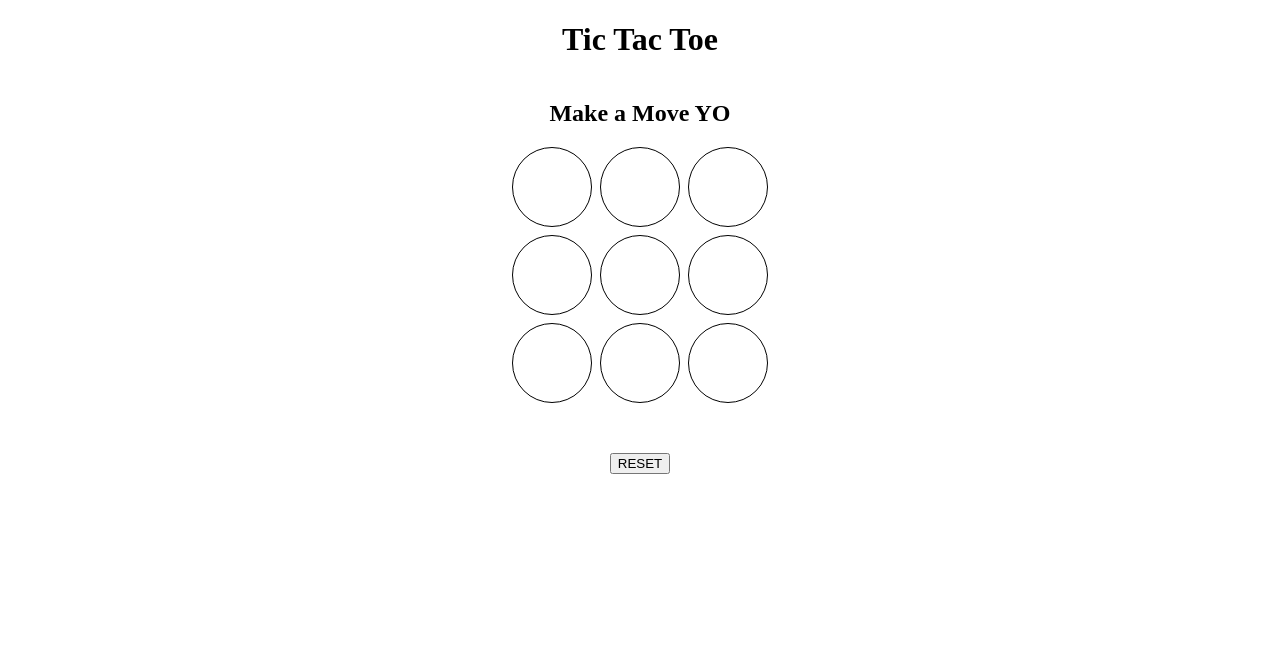
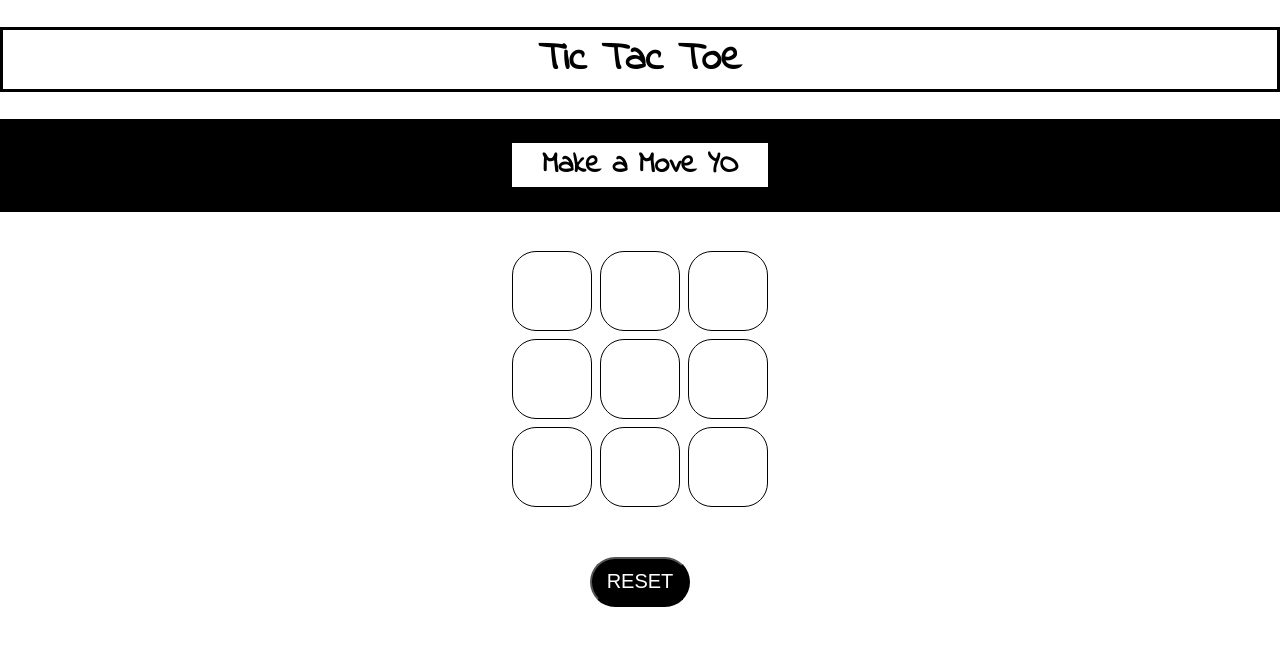
Before and after one commit to LAbeast021/tik-tac-toe, a plain HTML site: page index.html in a window 1280 px wide. Both pictures are taken after a click on the button "RESET". Drawn offline with Linux system fonts and the light colour scheme.

Commit message:
final version

```diff
--- a/index.html
+++ b/index.html
@@ -11,7 +11,8 @@
 </head>
 <body>
     <h1>Tic Tac Toe</h1>
-    <h2 id="text">Make a Move YO</h2>
+   <div class="nav"> <h2 id="text">Make a Move YO !!!</h2></div>
+
     <section class="container">
         <div id="0"></div>
         <div id="1"></div>
--- a/main.js
+++ b/main.js
@@ -27,10 +27,16 @@ reset.addEventListener("click",init);
 function clickHandler(evt){
     if(evt.target.textContent==="" && winner!==turn){
         if(turn===player[0]){turn = player[1];
-        XO = "X";}
-        else{
+        XO = "X";
+        evt.target.style.backgroundColor = "black";
+        evt.target.style.color = "white";
+        message.innerHTML = `it is your turn player <span class="red">O</span>`;
+    }
+    else{
         turn = player[0];
         XO = "O"
+        evt.target.style.color = "black";
+        message.innerHTML = `it is your turn player <span class="red">X</span>`;
     }
 
         count +=1;
@@ -59,15 +65,27 @@ render();
 function init(){
     for(i=0 ; i< clickPattern.length ; i++){
         document.getElementById(i).textContent="";
+        document.getElementById(i).style.backgroundColor="white";
     }
+    message.textContent = "Make a Move YO";
     turn = player[0];
-    winner=NaN;
+    winner="";
+    count=0;
     clickPattern = new Array(9).fill(0);
     }
 
 
 function render(){
-    if(count===9){
-        message.textContent = "it is a tie loosers"
+    if(count===9 && winner!==turn){
+        message.innerHTML = `it is a tie YO <span class="red">:)</span>`
+    };
+    if(winner){
+        if(winner===player[1]){
+            message.innerHTML = `congrats player <span class="red"> ${XO}</span> you won \n`
+        }
+        else if(winner===player[0]){
+            message.innerHTML = `congrats player <span class="red"> ${XO}</span> you won \n`
+
+        }
     }
 }
--- a/style.css
+++ b/style.css
@@ -1,3 +1,4 @@
+@import url('https://fonts.googleapis.com/css?family=Indie+Flower&display=swap');
 * {
     box-sizing: border-box;
   }
@@ -9,6 +10,29 @@
     flex-direction: column;
     justify-content: center;
     align-items: center;
+    font-family: 'Indie Flower', cursive;
+  }
+  h1{
+    border: 3px solid black;
+    width: 100%;
+    text-align: center;
+    font-size: 40px;
+    font-weight: 700px;
+  }
+  .nav{
+    display: flex;
+    justify-content: center;
+    text-align: center;
+    background: black;
+    margin-bottom: 3%;
+    width: 100%;
+    font-size: 20px;
+  }
+  .nav h2{
+    background: white;
+    height: 3%;
+    width: 20%;
+    font-weight: 100px;
   }
 
   section {
@@ -19,17 +43,40 @@
   }
 
   section.container div {
-      border-radius: 50%;
+      border-radius: 30%;
       border: 1px solid black;
       cursor: pointer;
       text-align: center;
       font-size: 55px;
       padding: 5px;
+      transition: 0.3s;
 
     }
     .reset{
         margin-top: 50px;
+        width: 100px;
+        height: 50px;
+        border-radius: 40px ;
+        color: white;
+        background: black;
+        font-size: 20px;
+        transition: .5s;
+        outline: none;
     }
     section.container div:hover {
-    background: rgb(255, 172, 255);
+    background: rgba(0, 0, 0, 0.315);
+    border-radius: 15%;
+
     }
+    .reset:hover{
+      width: 120px;
+      border-radius: 20px;
+      border: 1px solid red;
+      color: red;
+      cursor: pointer;
+
+    }
+    .red{
+      font-weight: 200px;
+      color: red;
+    }
```
